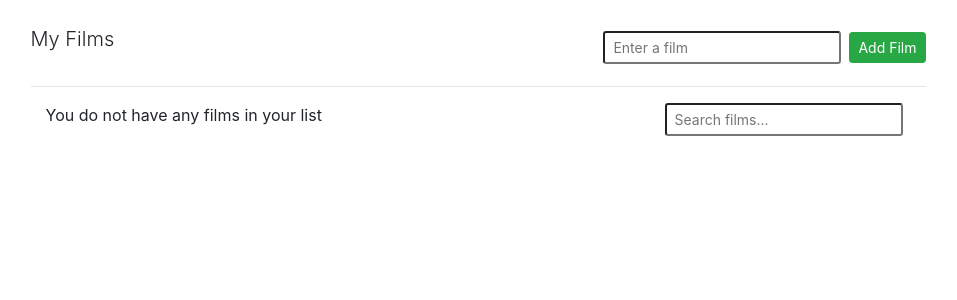
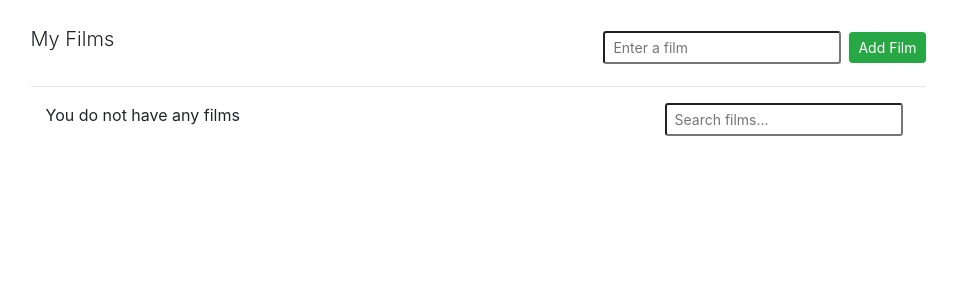
Before and after one commit to mjaroszewski1979/django_htmx, a Django app: page /films/ in a window 1280 px wide. Shown: the part 56-356 px from the top of the page, without its empty margins (162-1119 px from the left). Run offline with Django 4.2, Linux system fonts and the light colour scheme; a user stored in the database is signed in; data comes from the database, SQL or seed files in the repository; some libraries are stand-ins or nearby versions.

Commit message:
fixed db migrations

```diff
--- a/project/templates/partials/film_list.html
+++ b/project/templates/partials/film_list.html
@@ -30,7 +30,7 @@
             {% endfor %}
             </form>
         {% else %}
-            <p>You do not have any films in your list</p>
+            <p>You do not have any films</p>
         {% endif %}
 
     </section>
```
